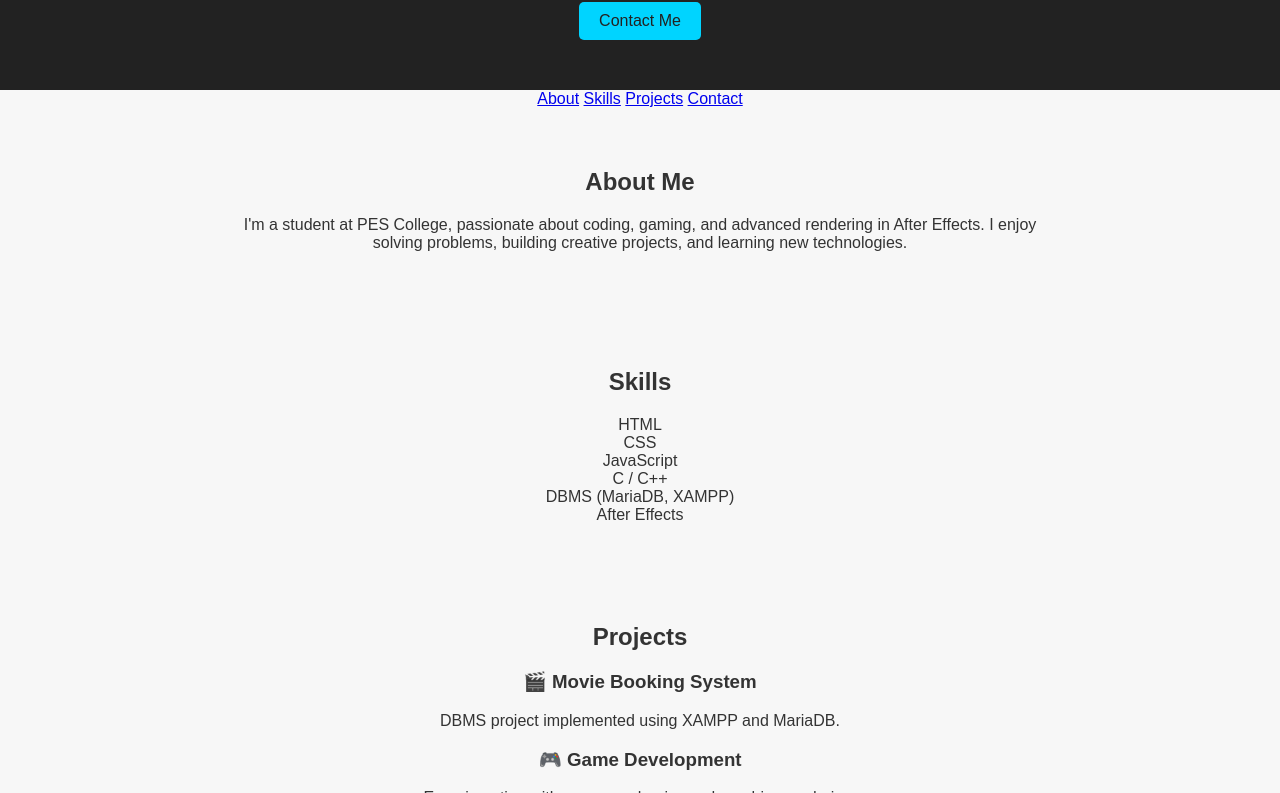
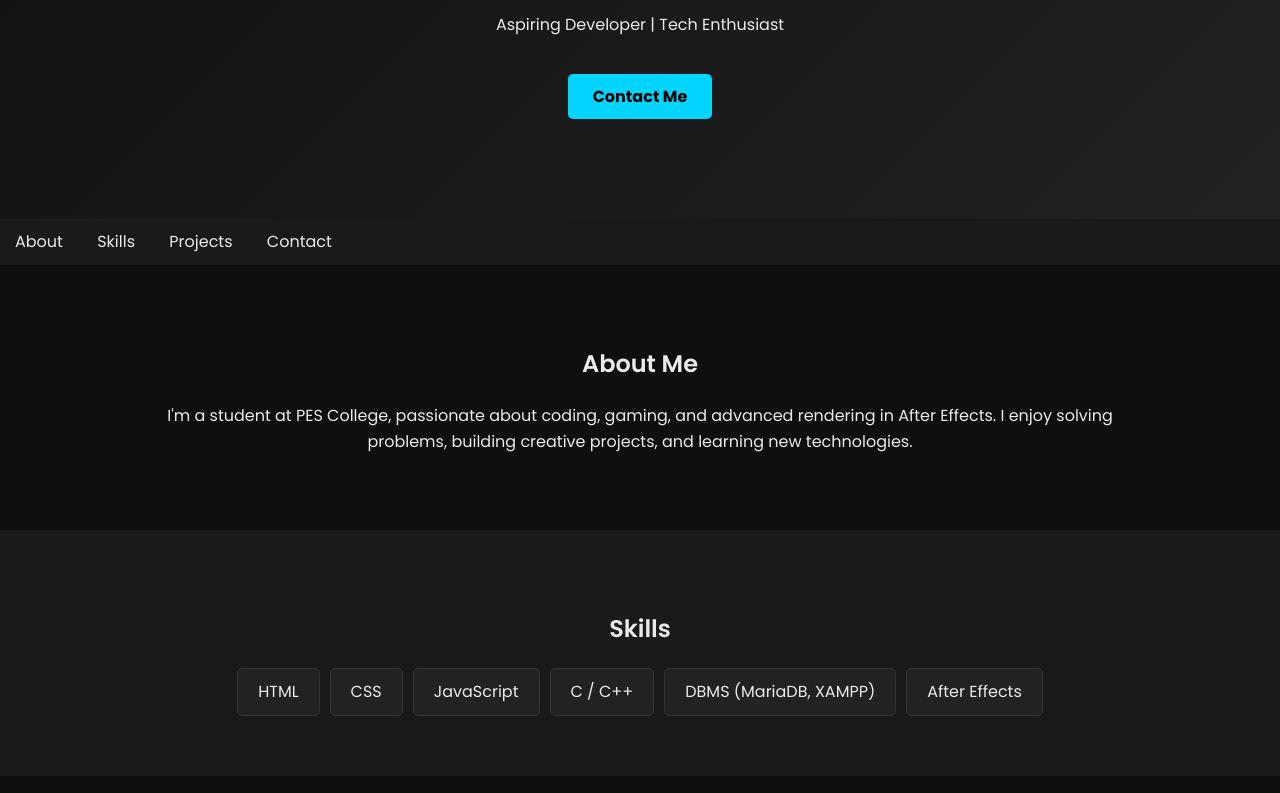
Before and after one commit to Abhishek-off/portfolio, a plain HTML site: page index.html in a window 1280 px wide. Shown: the part 182-975 px from the top of the page. Drawn offline with Linux system fonts and the light colour scheme.

Commit message:
style.css

```diff
--- a/style.css
+++ b/style.css
@@ -1,49 +1,152 @@
+/* Google font */
 body {
-  font-family: Arial, sans-serif;
   margin: 0;
-  padding: 0;
-  background: #f7f7f7;
-  color: #333;
+  font-family: 'Poppins', sans-serif;
+  background: #0f0f0f;
+  color: #eaeaea;
+  line-height: 1.6;
+}
+
+.container {
+  width: 90%;
+  max-width: 1000px;
+  margin: 0 auto;
   text-align: center;
 }
 
-header {
-  background: #222;
-  color: #fff;
-  padding: 50px 20px;
+h1, h2, h3 {
+  font-weight: 600;
 }
 
 .highlight {
   color: #00d4ff;
 }
 
+a {
+  text-decoration: none;
+  color: #00d4ff;
+  transition: 0.3s;
+}
+
+a:hover {
+  color: #ff4c60;
+}
+
+.hero {
+  background: linear-gradient(135deg, #111, #222);
+  padding: 100px 20px;
+  text-align: center;
+}
+
 .btn {
   display: inline-block;
   margin-top: 20px;
-  padding: 10px 20px;
+  padding: 10px 25px;
   background: #00d4ff;
-  color: #222;
-  text-decoration: none;
+  color: #000;
   border-radius: 5px;
+  font-weight: bold;
+  transition: 0.3s;
 }
 
-section {
-  padding: 40px 20px;
-  max-width: 800px;
-  margin: auto;
+.btn:hover {
+  background: #ff4c60;
+  color: #fff;
 }
 
-.project {
-  background: #fff;
-  padding: 20px;
-  margin: 10px 0;
-  border-radius: 8px;
-  box-shadow: 0 2px 5px rgba(0,0,0,0.1);
+/* Navbar */
+.navbar {
+  background: #1a1a1a;
+  padding: 10px 0;
+  position: sticky;
+  top: 0;
+  z-index: 100;
 }
 
+.nav-container a {
+  color: #eaeaea;
+  margin: 0 15px;
+  font-weight: 500;
+}
+
+.nav-container a:hover {
+  color: #00d4ff;
+}
+
+/* Sections */
+section {
+  padding: 60px 20px;
+}
+
+.dark {
+  background: #1a1a1a;
+}
+
+.skill-list {
+  display: flex;
+  flex-wrap: wrap;
+  justify-content: center;
+  gap: 10px;
+}
+
+.skill {
+  background: #222;
+  padding: 10px 20px;
+  border-radius: 5px;
+  border: 1px solid #333;
+  transition: transform 0.3s;
+}
+
+.skill:hover {
+  transform: scale(1.05);
+  background: #00d4ff;
+  color: #000;
+}
+
+/* Project cards */
+.project-card {
+  background: #222;
+  padding: 20px;
+  border-radius: 8px;
+  margin: 10px 0;
+  transition: transform 0.3s;
+}
+
+.project-card:hover {
+  transform: translateY(-5px);
+  background: #333;
+}
+
+/* Footer */
 footer {
-  background: #222;
-  color: #fff;
-  padding: 10px 0;
-  margin-top: 20px;
+  background: #111;
+  padding: 20px 0;
+  font-size: 0.9em;
 }
+
+/* Animations */
+.fade-in {
+  opacity: 0;
+  animation: fadeIn 1s forwards;
+}
+
+.fade-in.delay {
+  animation-delay: 0.5s;
+}
+
+.fade-in.delay2 {
+  animation-delay: 1s;
+}
+
+@keyframes fadeIn {
+  to {
+    opacity: 1;
+  }
+}
+
+@media (max-width: 768px) {
+  .skill-list {
+    flex-direction: column;
+    align-items: center;
+  }
+}
```
